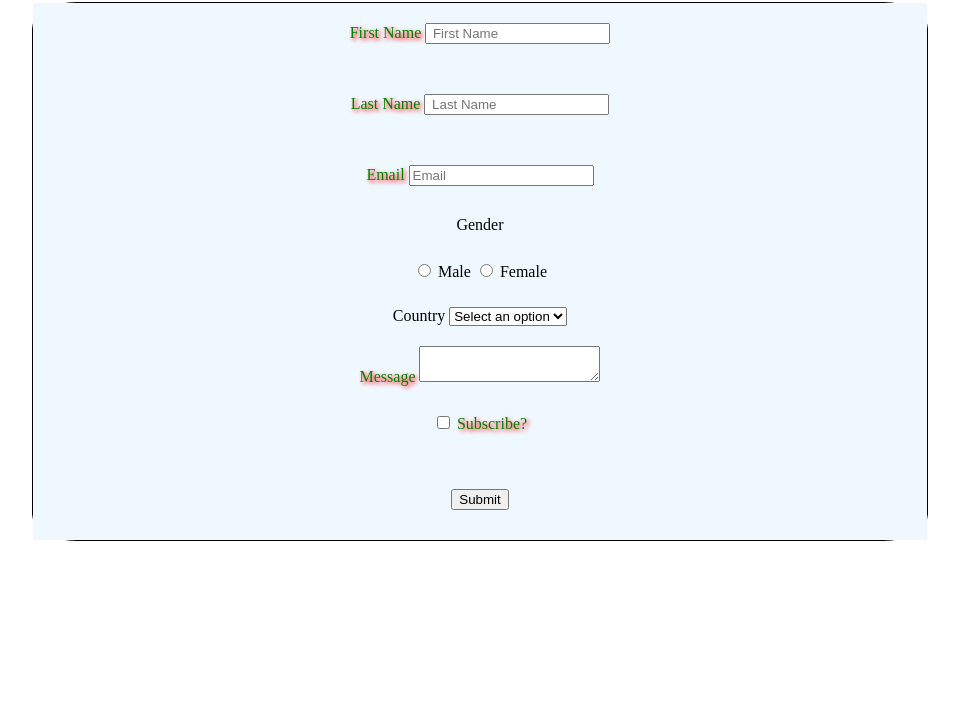
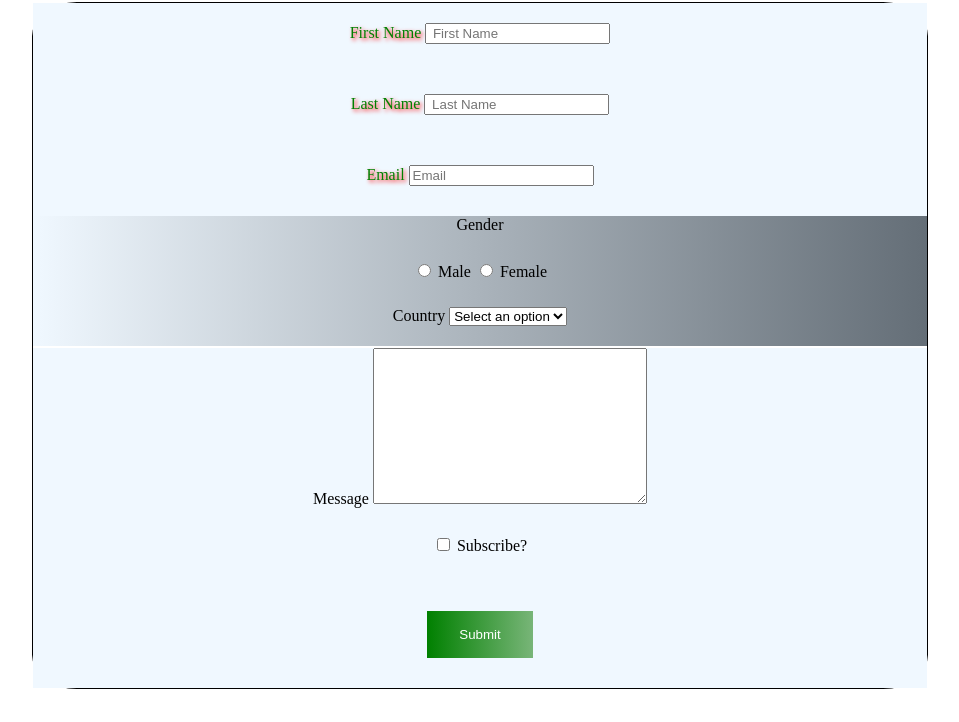
Before and after one commit to Ginu5952/Portfolio-Ginu, a plain HTML site: page form.html in a window 1280 px wide. Shown: the part 78-800 px from the top of the page, without its empty margins (160-1119 px from the left). Drawn offline with Linux system fonts and the light colour scheme.

Commit message:
advanced js

```diff
--- a/form.html
+++ b/form.html
@@ -9,7 +9,22 @@
         input[type="email"] {
 
             margin-top: 20px;
+            transition: background-color 2s;
 
+        }
+        textarea{
+            width:30%;
+            animation-name: text-area;
+            animation-duration: 4s;
+            transition: background-color 2s;
+        }
+        @keyframes text-area {
+            from {
+                width: 5%;
+            }
+            to {
+                width: 30%;
+            }
         }
         h1 {
             font-style: italic;
@@ -41,21 +56,47 @@
         }
         #gender-country
          {
-            background-color: aliceblue;
-
+            background-image: linear-gradient(to right, aliceblue,rgb(100, 110, 119) );
+            margin-bottom: 2px;
 
         }
         #message-sub {
             background-color: aliceblue;
-            color: green;
-            text-shadow: 2px 2px 4px #FF0000;
+
         }
-        #submit-but {
+        #sub-but {
             background-color: aliceblue;
-            color: green;
-            text-shadow: 2px 2px 4px #FF0000;
+        }
+        input[type='text']:hover,
+        input[type='email']:hover,
+        textarea:hover {
+            /* css goes here */
+            background-color: rgb(49, 54, 54);
+        }
+        input[type='submit']:hover{
+            font-size: large;
+
         }
 
+        input[type='text']:focus,
+        input[type='email']:focus,
+        textarea:focus {
+            /* css goes here */
+            background-color: rgb(174, 251, 251);
+        }
+
+        input[type='submit']:active {
+            font-size: xx-small;
+
+        }
+        input[type='submit'] {
+            border: none;
+            color: white;
+            padding: 16px 32px;
+            background-image: linear-gradient(to right, green, #78b578);
+            cursor: pointer;
+           transition: font-size 1s;
+        }
 
     </style>
 </head>
@@ -114,6 +155,7 @@
                     <option value="cmr">Cameroon</option>
                 </select>
                 <br />
+
             </div>
 
             <div id="message-sub">
@@ -123,13 +165,14 @@
             <textarea
                 name="message"
                 id="message"
+                rows="10"
                 ></textarea><br />
 
                 <input type="checkbox" name="newsletter" id="newsletter" />
                 <label for="newsletter">Subscribe?</label><br />
         </div>
 
-        <div id="submit-but">
+        <div id="sub-but">
         <input
             type="submit" value="Submit" />
         </div>
```
